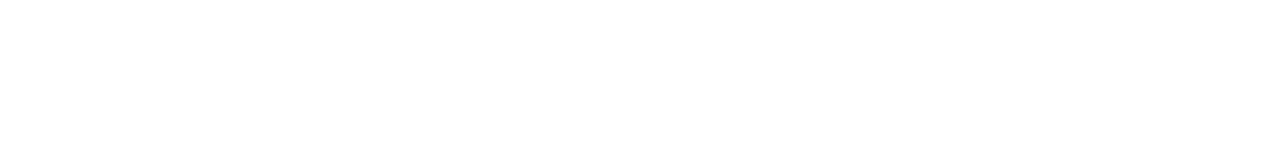
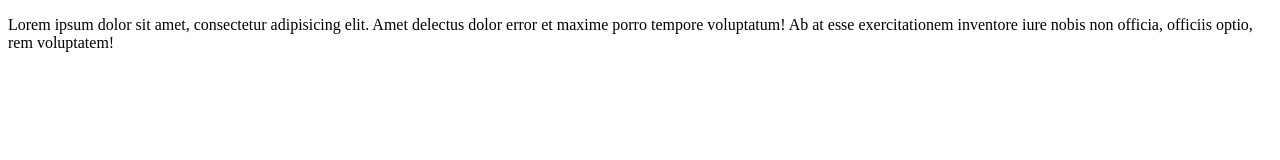
Before and after one commit to Imanbeq/12.02-test, a plain HTML site: page index.html in a window 1280 px wide. Drawn offline with Linux system fonts and the light colour scheme.

Commit message:
added: text

```diff
--- a/index.html
+++ b/index.html
@@ -9,7 +9,7 @@
 </head>
 <body>
     <div class="container">
-
+        <p>Lorem ipsum dolor sit amet, consectetur adipisicing elit. Amet delectus dolor error et maxime porro tempore voluptatum! Ab at esse exercitationem inventore iure nobis non officia, officiis optio, rem voluptatem!</p>
     </div>
 </body>
 </html>
```
